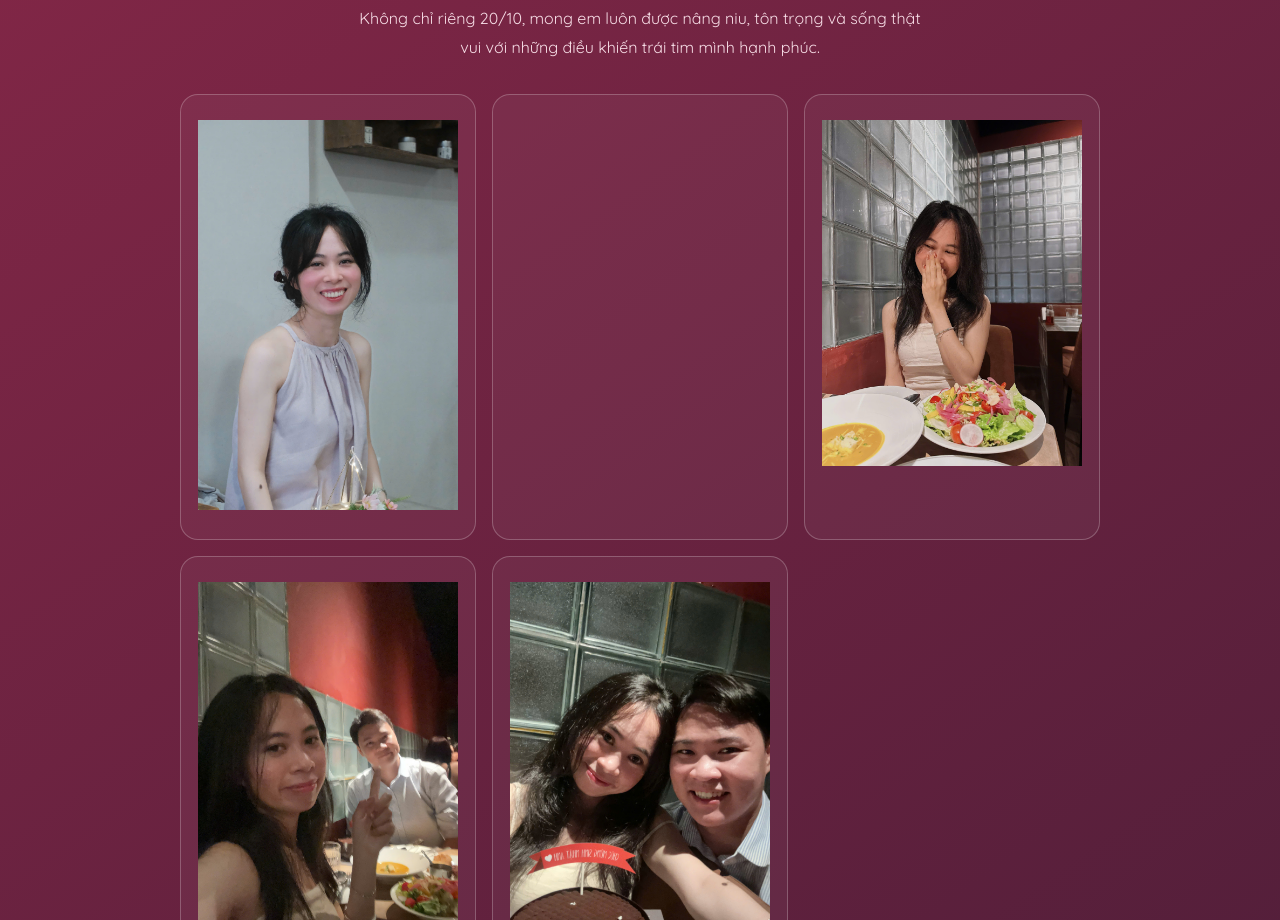
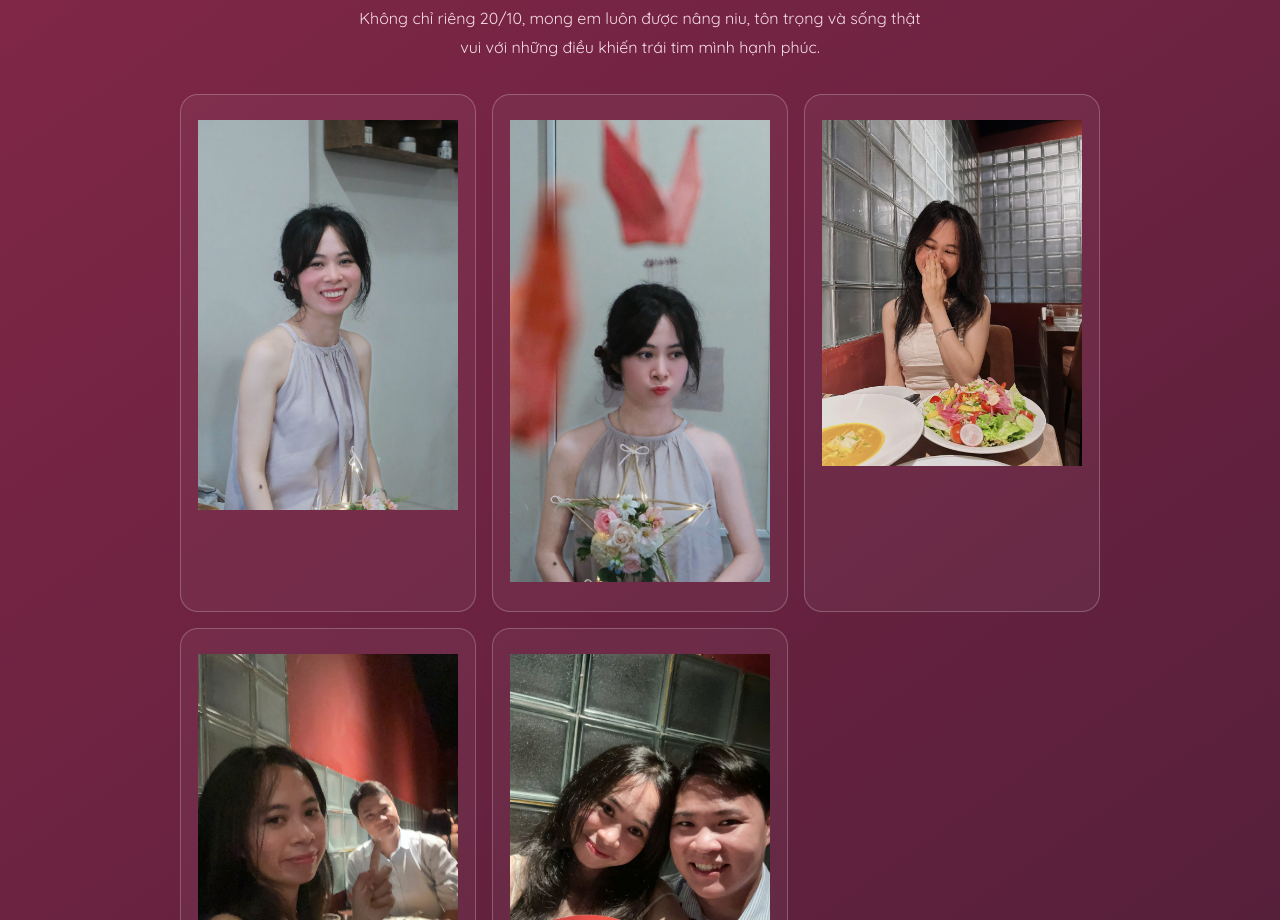
Before and after one commit to project1109/20-10, a plain HTML site: page index.html in a window 1280 px wide. Shown: the part 1800-2720 px from the top of the page. Drawn offline with nearby package versions, Linux system fonts and the light colour scheme; the site is published under a folder, as on GitHub Pages, so addresses that start at the root find nothing.

Commit message:
pusha
push chơi

```diff
--- a/index.html
+++ b/index.html
@@ -757,7 +757,7 @@
                 <img src="./images/anh2.jpg" alt="" style="width: 100%;">
             </div>
             <div class="wish reveal">
-                <img src="/images/anh3.jpg" alt="" style="width: 100%;">
+                <img src="./images/anh3.jpg" alt="" style="width: 100%;">
             </div>
             <div class="wish reveal">
                 <img src="./images/anh4.jpg" alt="" style="width: 100%;">
```
